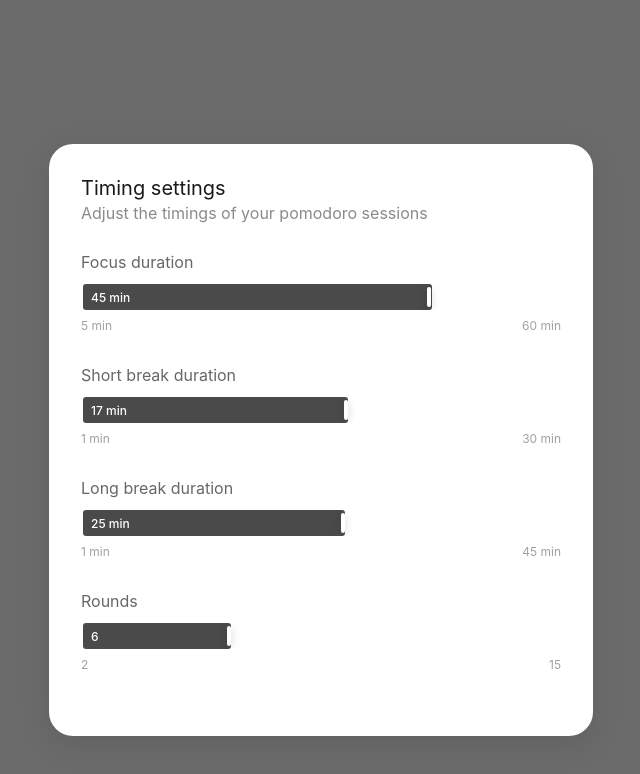
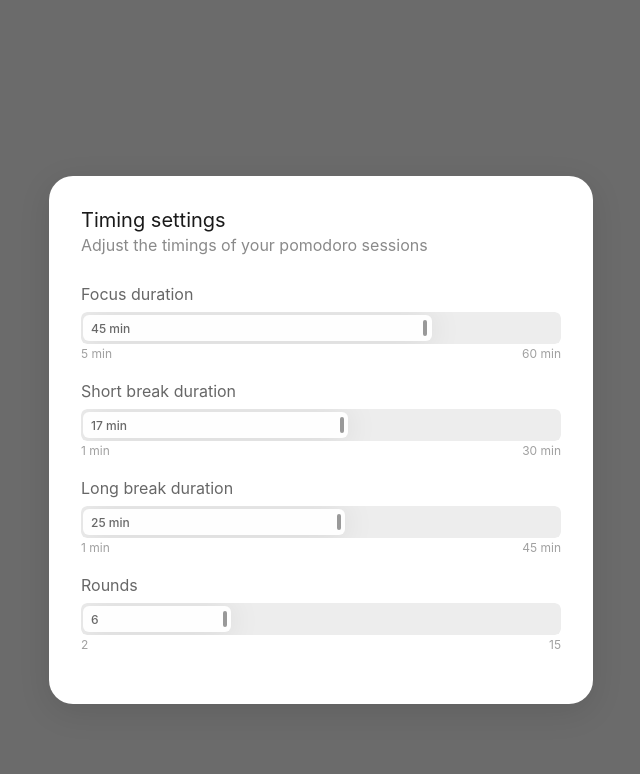
Before and after one commit to skynovua/pomodoro-timer-settings, a website: page index.html in a window 1280 px wide. Shown: the whole page, without its empty margins (319-959 px from the left). Drawn offline with Linux system fonts and the light colour scheme.

Commit message:
Refactor CSS variables for improved styling consistency and update slider dimensions for better UX

```diff
--- a/styles.css
+++ b/styles.css
@@ -2,20 +2,21 @@
   /* Colors */
   --bg-primary: #6b6b6b;
   --bg-secondary: #ffffff;
-  --bg-value-display: #f8f8f8;
+  --bg-value-display: #fefefe;
+  --bg-input: #ededed;
 
   --text-primary: #1a1a1a;
   --text-secondary: #676767;
   --text-muted: #8a8a8a;
   --text-range-labels: #a0a0a0;
+  --text-value-display: #686868;
 
-  --slider-thumb: #4a4a4a;
+  --slider-thumb: #999999;
   --border-light: #e0e0e0;
 
   /* Shadows */
   --shadow-card: 0 8px 32px rgba(0, 0, 0, 0.1);
-  --shadow-thumb: 0 2px 8px rgba(0, 0, 0, 0.2);
-  --shadow-value: 0 2px 8px rgba(0, 0, 0, 0.08);
+  --shadow-value: 0 2px 32px rgba(0, 0, 0, 0.1);
 
   /* Spacing */
   --spacing-xs: 2px;
@@ -27,8 +28,7 @@
   --spacing-xxxl: 40px;
 
   /* Border radius */
-  --radius-sm: 3px;
-  --radius-md: 8px;
+  --radius-sm: 6px;
   --radius-lg: 24px;
 
   /* Font sizes */
@@ -42,9 +42,9 @@
   --font-weight-medium: 500;
 
   /* Component sizes */
-  --slider-height: 26px;
+  --slider-height: 32px;
   --thumb-width: 4px;
-  --thumb-height: 20px;
+  --thumb-height: 16px;
   --thumb-border: 2px;
   --value-display-offset: -36px;
 }
@@ -86,14 +86,14 @@ p {
 }
 
 .setting {
-  margin-bottom: var(--spacing-xxl);
+  margin-bottom: var(--spacing-lg);
 }
 
 label {
   display: block;
   font-weight: var(--font-weight-normal);
   font-size: var(--font-md);
-  margin-bottom: var(--spacing-md);
+  margin-bottom: var(--spacing-sm);
   color: var(--text-secondary);
 }
 
@@ -116,7 +116,7 @@ label {
 .range-labels {
   display: flex;
   justify-content: space-between;
-  margin-top: var(--spacing-sm);
+  margin-top: var(--spacing-xs);
   font-size: var(--font-xs);
   color: var(--text-range-labels);
 }
@@ -125,13 +125,12 @@ input[type="range"] {
   width: 100%;
   height: var(--slider-height);
   appearance: none;
-  background: transparent;
+  background: var(--bg-input);
   border-radius: var(--radius-sm);
   outline: none;
   margin: 0;
-  cursor: pointer;
+  cursor: col-resize;
   position: relative;
-  z-index: 3;
 }
 
 input[type="range"]::-webkit-slider-thumb {
@@ -140,41 +139,31 @@ input[type="range"]::-webkit-slider-thumb {
   height: var(--thumb-height);
   background: var(--slider-thumb);
   border-radius: var(--spacing-xs);
-  box-shadow: var(--shadow-thumb);
-  border: var(--thumb-border) solid var(--bg-secondary);
   cursor: col-resize;
   position: relative;
+  right: 4px;
   z-index: 4;
-}
-
-input[type="range"]::-moz-range-thumb {
-  width: var(--thumb-height);
-  height: var(--thumb-height);
-  background: var(--slider-thumb);
-  border: var(--thumb-border) solid var(--bg-secondary);
-  border-radius: 50%;
-  cursor: pointer;
-  box-shadow: var(--shadow-thumb);
 }
 
 .value-display {
   position: absolute;
-  top: 0;
+  top: 3px;
   left: 0;
   width: 0%;
-  height: 100%;
-  background: var(--slider-thumb);
+  height: calc(var(--slider-height) - 6px);
+  background: var(--bg-value-display);
   border-radius: var(--radius-sm);
   font-size: var(--font-xs);
   font-weight: var(--font-weight-medium);
-  color: var(--bg-secondary);
+  color: var(--text-value-display);
   pointer-events: none;
   white-space: nowrap;
-  transition: width 0.15s ease-out;
+  transition: width 0.1s ease-out;
   display: flex;
   align-items: center;
   padding-left: var(--spacing-sm);
   box-sizing: border-box;
+  box-shadow: var(--shadow-value);
   z-index: 1;
   min-width: 0;
 }
```
